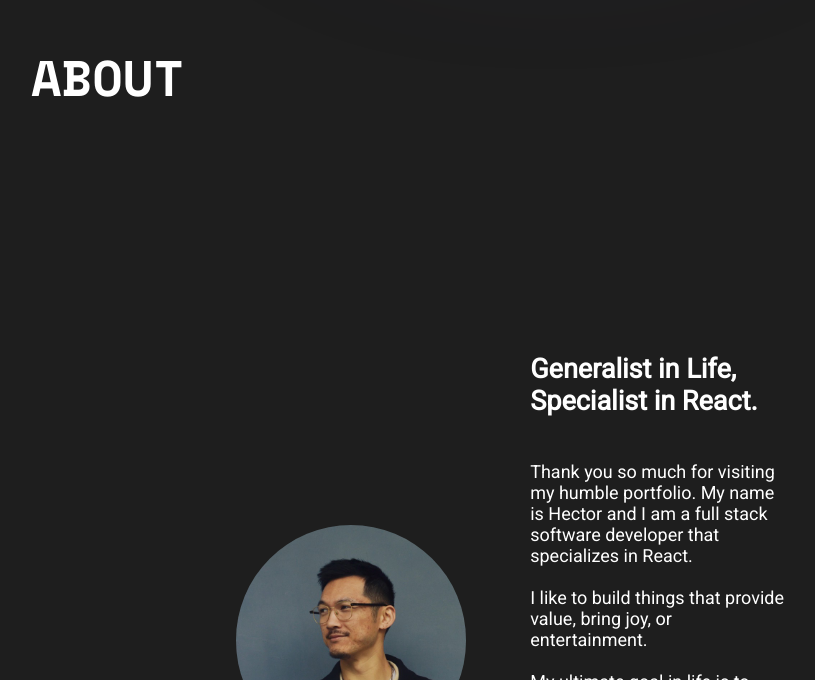
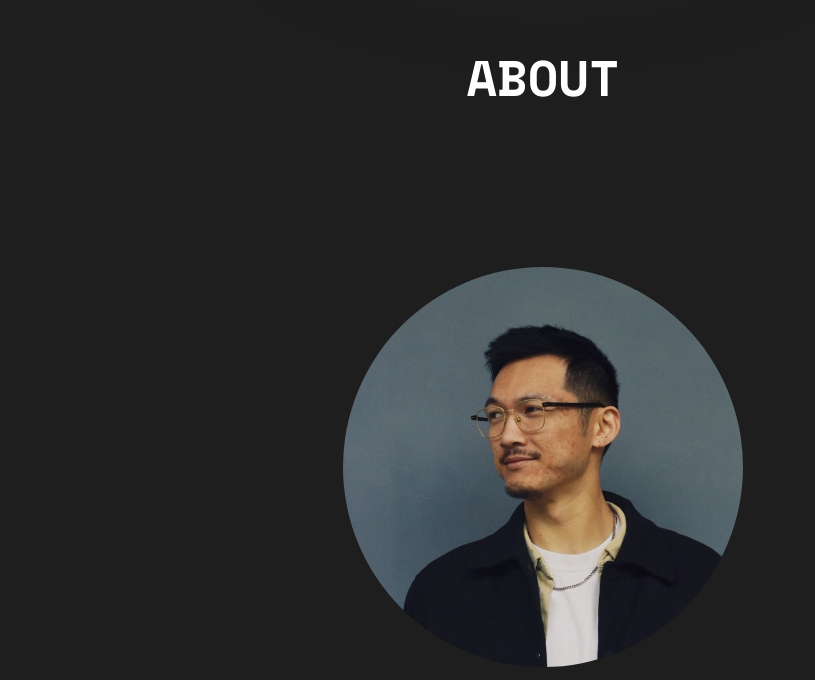
Before and after one commit to hecwon/Portfolio, a Next.js app: page / in a window 1280 px wide. Shown: the part 840-1520 px from the top of the page, without its empty margins (97-912 px from the left). Built offline with nearby package versions, Linux system fonts and the light colour scheme.

Commit message:
update css queries to hopefully render on mobile properly

```diff
--- a/components/about/about.module.css
+++ b/components/about/about.module.css
@@ -41,9 +41,9 @@
     width: 55vw;
   }
 }
-@media (max-aspect-ratio: 9/16) {
+@media (max-aspect-ratio: 9/16), (pointer: none), (pointer: coarse) {
   .aboutContainer {
-    height: auto;
+    height: 100%;
     width: 95vw;
     text-align: center;
   }
--- a/components/contact/contact.module.css
+++ b/components/contact/contact.module.css
@@ -75,7 +75,7 @@
   text-align: center;
 }
 
-@media (max-aspect-ratio: 9/16) {
+@media (max-aspect-ratio: 9/16), (pointer: none), (pointer: coarse) {
   .contactContainer {
     max-width: 95%;
   }
--- a/components/work/work.module.css
+++ b/components/work/work.module.css
@@ -49,7 +49,7 @@ workContainer
   height: auto;
 }
 
-@media (max-aspect-ratio: 9/16) {
+@media (max-aspect-ratio: 9/16), (pointer: none), (pointer: coarse) {
   .workContainer {
     width: 95%;
   }
```
